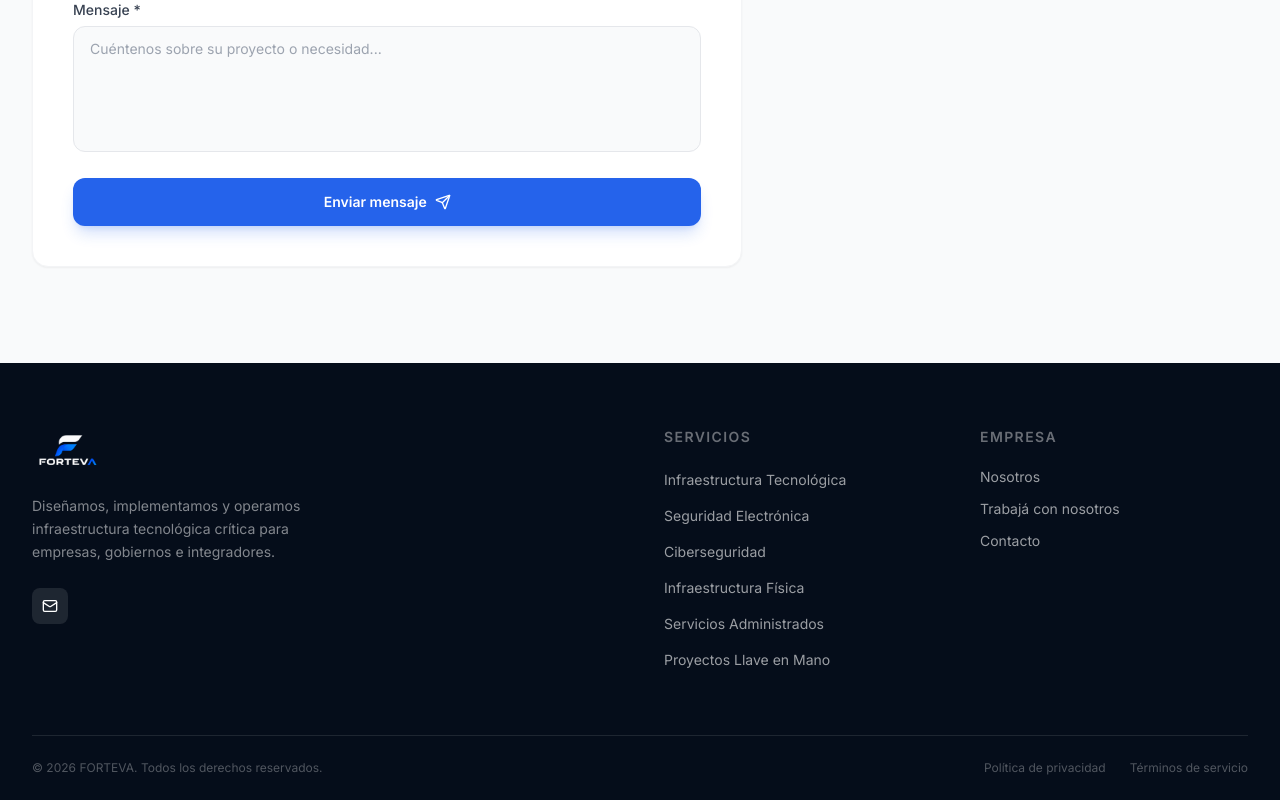
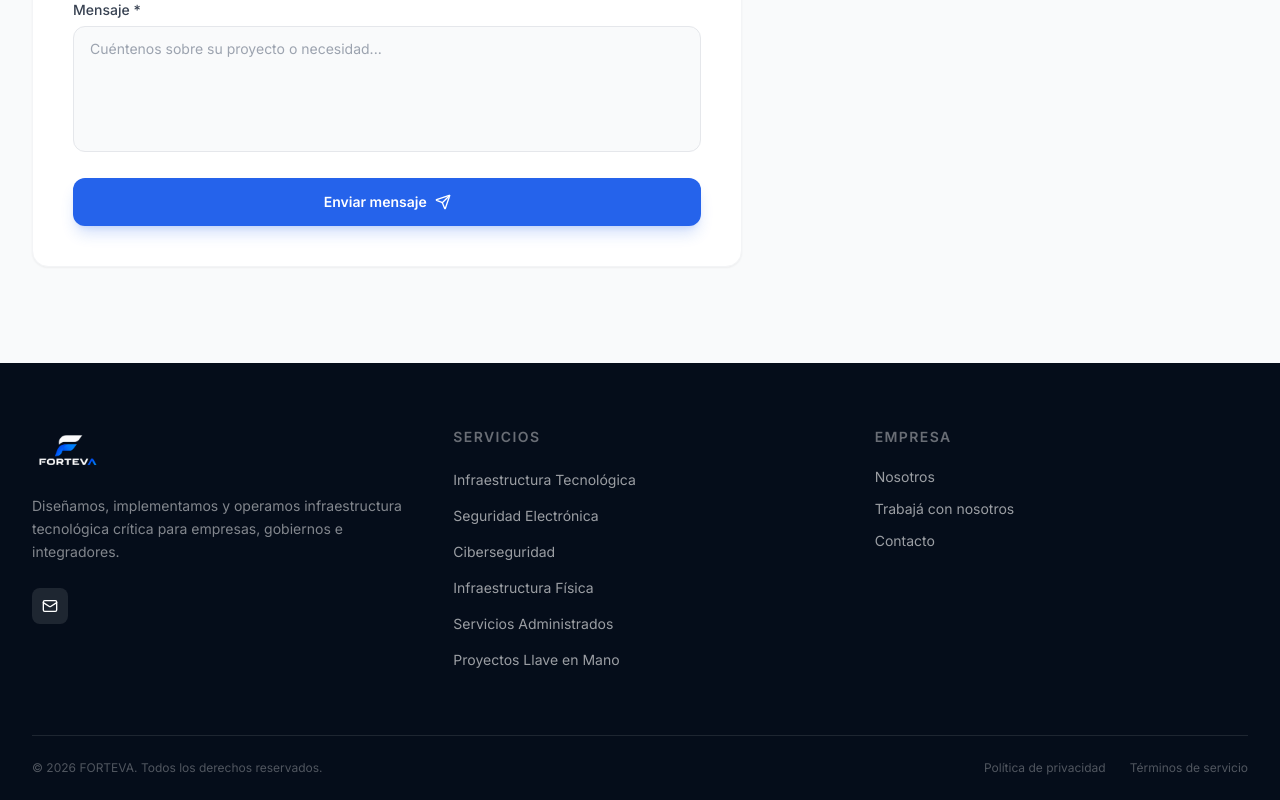
Before and after one commit to bernardorshaid-br/forteva, a Next.js app: page / in a window 1280 px wide. Shown: the part 9781-10581 px from the top of the page. Built offline with nearby package versions, Linux system fonts and the light colour scheme.

Commit message:
fix: footer layout balanced 3-column grid

```diff
--- a/components/Footer.tsx
+++ b/components/Footer.tsx
@@ -34,9 +34,9 @@ export default function Footer() {
     <footer className="bg-navy-950 text-white">
       <div className="max-w-7xl mx-auto px-4 sm:px-6 lg:px-8">
         {/* Main footer */}
-        <div className="py-16 grid grid-cols-1 sm:grid-cols-2 lg:grid-cols-4 gap-12 border-b border-white/10">
+        <div className="py-16 grid grid-cols-1 sm:grid-cols-3 lg:grid-cols-3 gap-12 border-b border-white/10">
           {/* Brand */}
-          <div className="lg:col-span-2">
+          <div className="">
             <div className="mb-5">
               <Image
                 src="/logo-forteva.png"
@@ -46,7 +46,7 @@ export default function Footer() {
                 className="object-contain h-12 w-auto"
               />
             </div>
-            <p className="text-white/50 text-sm leading-relaxed mb-6 max-w-xs">
+            <p className="text-white/50 text-sm leading-relaxed mb-6">
               Diseñamos, implementamos y operamos infraestructura tecnológica crítica
               para empresas, gobiernos e integradores.
             </p>
```
